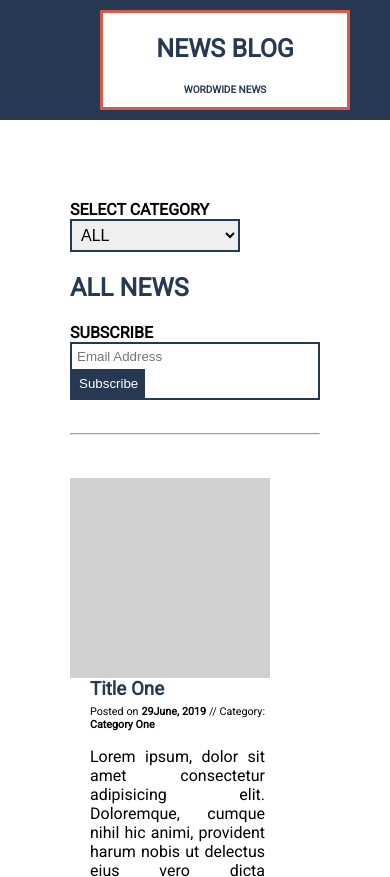
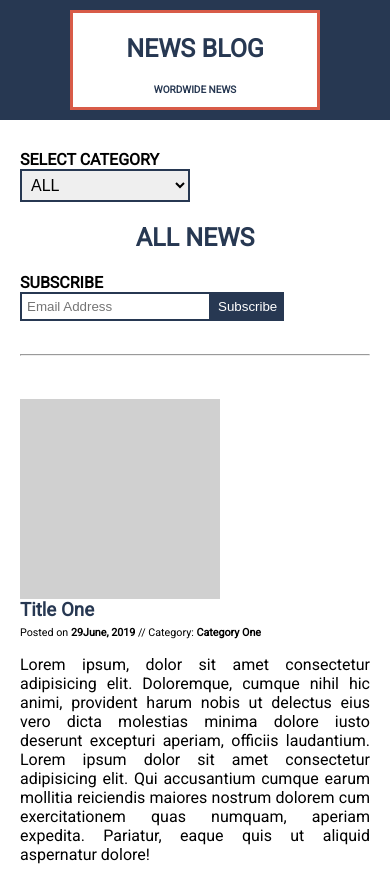
Before and after one commit to Mrinalaot/News-article, a plain HTML site: page index.html in a window 390 px wide. Shown: the top 877 px of the page. Drawn offline with Linux system fonts and the light colour scheme.

Commit message:
task 1 done

```diff
--- a/resources/CSS/index.css
+++ b/resources/CSS/index.css
@@ -9,7 +9,7 @@ body {
 
 header {
     background-color: rgb(39, 56, 82);
-    padding: 10px 100px 10px;
+    padding: 10px 1px 10px;
     text-align: center;
     font-size: 25px;
 }
@@ -112,8 +112,6 @@ footer {
     height: 50px;
 }
 
-@media (max-width: 600px) {}
-
 #categories {
     width: 170px;
     border: 2px solid rgb(39, 56, 82);
@@ -124,6 +122,7 @@ footer {
 #email {
     border: 0px;
     padding: 5px;
+    border: 2px solid rgb(39, 56, 82);
 }
 
 #subscribe {
@@ -131,11 +130,34 @@ footer {
     background-color: rgb(39, 56, 82);
     color: white;
     padding: 7px;
+    position: relative;
 }
 
 .subscribeInput {
-    border: 2px solid rgb(39, 56, 82);
     display: flex;
     flex-wrap: wrap;
     min-width: 220px;
 }
+
+@media (max-width: 700px) {
+    .flex-container {
+        display: flex;
+        flex-direction: column;
+    }
+    .flex-container :nth-child(1) {
+        order: 1;
+    }
+    .flex-container :nth-child(2) {
+        order: 2;
+    }
+    .flex-container :nth-child(3) {
+        order: 3;
+    }
+    .news-info {
+        margin-left: 0px;
+        flex-basis: 100%;
+    }
+    main {
+        margin: 20px;
+    }
+}
```
